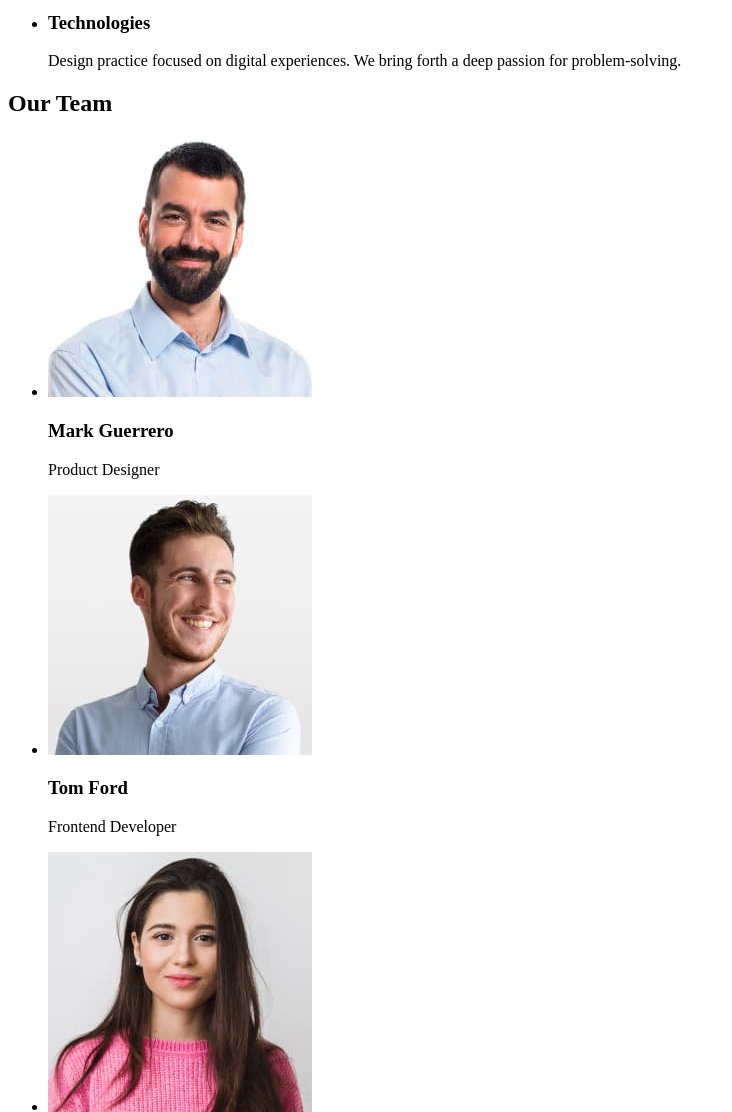
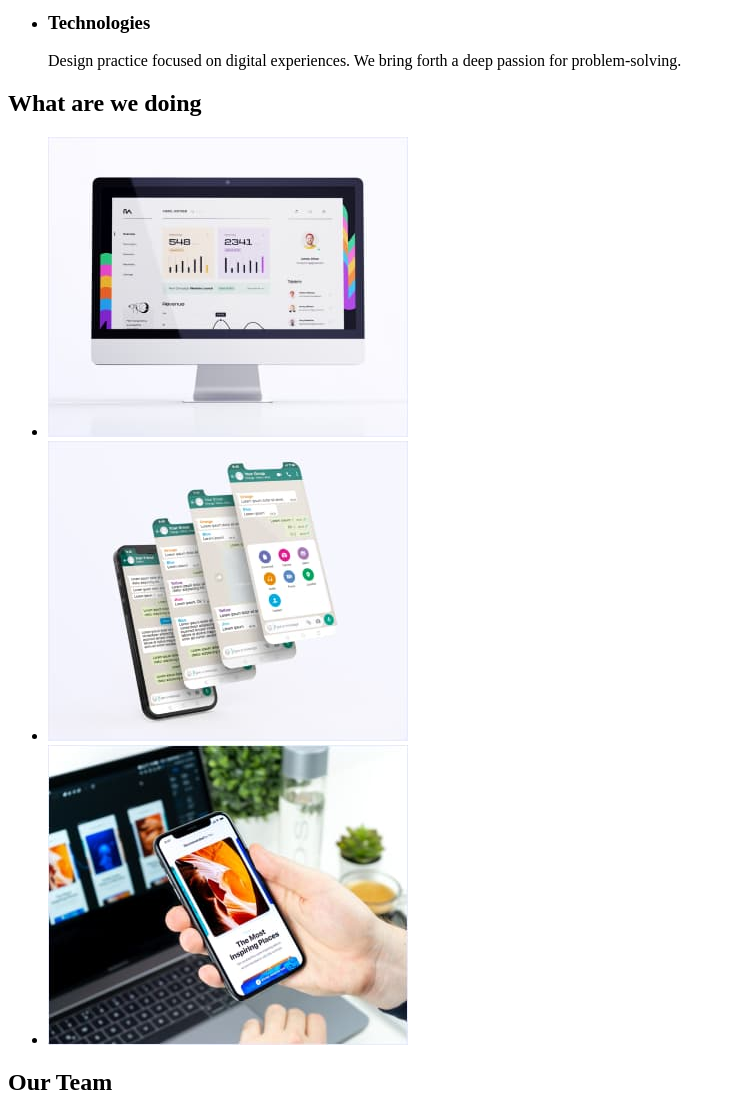
Before and after one commit to inn2152/goit-markup-hw-01, a plain HTML site: page index.html in a window 1280 px wide. Shown: the part 560-1672 px from the top of the page, without its empty margins (0-732 px from the left). Drawn offline with Linux system fonts and the light colour scheme.

Commit message:
return to the last version

```diff
--- a/index.html
+++ b/index.html
@@ -75,6 +75,20 @@ for Your Business"
         </ul>
       </section>
       <section>
+        <h2>What are we doing</h2>
+        <ul>
+          <li>
+            <img src="./images/computer.jpg" alt="computer" width="360" />
+          </li>
+          <li>
+            <img src="./images/display.jpg" alt="display" width="360" />
+          </li>
+          <li>
+            <img src="./images/phone.jpg" alt="phone" width="360" />
+          </li>
+        </ul>
+      </section>
+      <section>
         <h2>Our Team</h2>
         <ul>
           <li>
```
